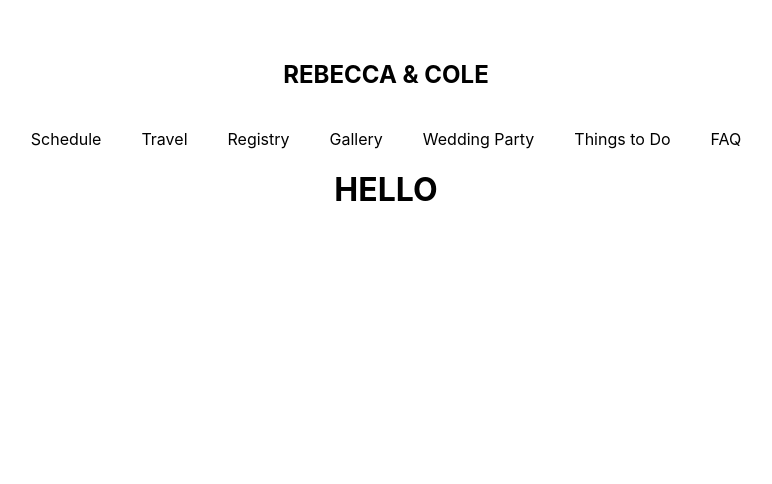
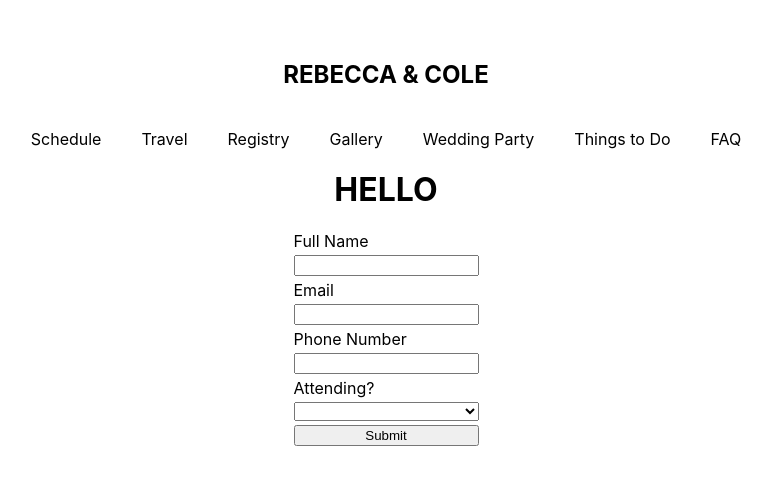
Before and after one commit to colecrum26/wedding, a React (Create React App) app in the folder wedding-website/: page /schedule in a window 1280 px wide. Shown: the top 484 px of the page, without its empty margins (254-1026 px from the left). Built offline with nearby package versions, Linux system fonts and the light colour scheme.

Commit message:
set up form for RSVPs; needs functionality next

```diff
--- a/wedding-website/src/App.css
+++ b/wedding-website/src/App.css
@@ -18,6 +18,17 @@ nav {
   margin: 40px 0 0 0;
 }
 
+form {
+  display: flex;
+  flex-direction: column;
+}
+input {
+  margin: 4px 0;
+}
+select {
+  margin: 4px 0;
+}
+
 a {
   text-decoration: none;
 }
--- a/wedding-website/src/pages/faq.jsx
+++ b/wedding-website/src/pages/faq.jsx
@@ -5,6 +5,7 @@ export default function FAQ() {
         <div>
             <Header />
             <h1>HELLO</h1>
+            <h3>Questions that lots might ask will go here!</h3>
         </div>
     );
 }
--- a/wedding-website/src/pages/gallery.jsx
+++ b/wedding-website/src/pages/gallery.jsx
@@ -5,8 +5,7 @@ export default function Gallery() {
         <div>
             <Header />
             <h1>HELLO</h1>
+            <h3>Cute pics of us will go on this page!</h3>
         </div>
     );
 }
-
-// export default Gallery;
--- a/wedding-website/src/pages/registry.jsx
+++ b/wedding-website/src/pages/registry.jsx
@@ -5,8 +5,7 @@ export default function Registry() {
         <div>
             <Header />
             <h1>HELLO</h1>
+            <h3>Registry links and info will go here!</h3>
         </div>
     );
 }
-
-// export default Registry;
--- a/wedding-website/src/pages/schedule.jsx
+++ b/wedding-website/src/pages/schedule.jsx
@@ -1,12 +1,27 @@
 import Header from "../components/header";
 
 export default function Schedule() {
-    return (
-        <div>
-            <Header />
-            <h1>HELLO</h1>
-        </div>
-    );
+  return (
+    <div className="page-container">
+      <Header />
+      <div className="content-wrapper">
+        <h1>HELLO</h1>
+        <form action="" className="form-field">
+            <label htmlFor="name">Full Name</label>
+            <input type="text" name="name" id="" />
+            <label htmlFor="email">Email</label>
+            <input type="text" name="email" id="" />
+            <label htmlFor="phone">Phone Number</label>
+            <input type="text" name="phone" id="" />
+            <label htmlFor="attendance">Attending?</label>
+            <select name="attendance" id="">
+                <option value=""></option>
+                <option value="">Will Attend</option>
+                <option value="">Will Not Attend</option>
+            </select>
+            <button type="submit" id="submit-info">Submit</button>
+        </form>
+      </div>
+    </div>
+  );
 }
-
-// export default Schedule;
--- a/wedding-website/src/pages/travel.jsx
+++ b/wedding-website/src/pages/travel.jsx
@@ -5,6 +5,7 @@ export default function Travel() {
         <div>
             <Header />
             <h1>HELLO</h1>
+            <h3>Travel info will go here!</h3>
         </div>
     );
 }
--- a/wedding-website/src/pages/ttd.jsx
+++ b/wedding-website/src/pages/ttd.jsx
@@ -5,8 +5,7 @@ export default function ThingsToDo() {
         <div>
             <Header />
             <h1>HELLO</h1>
+            <h3>Fun stuff to do in Greenville will be here!</h3>
         </div>
     );
 }
-
-// export default ThingsToDo;
--- a/wedding-website/src/pages/wparty.jsx
+++ b/wedding-website/src/pages/wparty.jsx
@@ -5,8 +5,7 @@ export default function WeddingParty() {
         <div>
             <Header />
             <h1>HELLO</h1>
+            <h3>Our cool friends in the wedding party will be on this page!</h3>
         </div>
     );
 }
-
-// export default WeddingParty;
```
